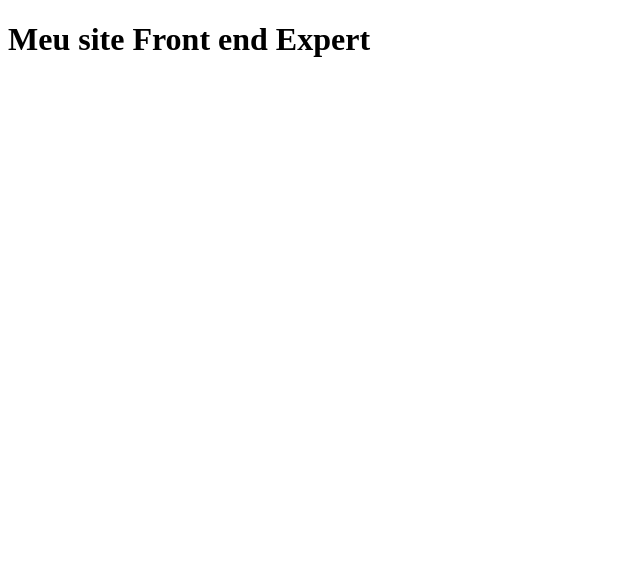
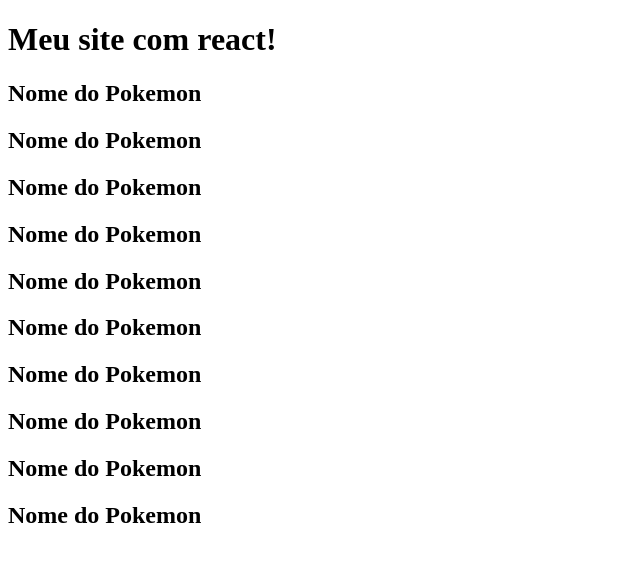
Before and after one commit to hunter-code/primeiro-repo, a React (Create React App) app: page / in a window 1280 px wide. Shown: the top 562 px of the page, without its empty margins (0-640 px from the left). Built offline with nearby package versions, Linux system fonts and the light colour scheme.

Commit message:
feat: Criação de PokemonItem  componentes e paginas pastas

```diff
--- a/public/index.html
+++ b/public/index.html
@@ -13,7 +13,7 @@
 
     <link rel="manifest" href="%PUBLIC_URL%/manifest.json" />
 
-    <title>React App</title>
+    <title>React Pokemon </title>
   </head>
   <body>
     <noscript>You need to enable JavaScript to run this app.</noscript>
--- a/src/App.tsx
+++ /dev/null
@@ -1,11 +0,0 @@
-import React from 'react';
-
-function App() {
-  return (
-    <div>
-    <h1>Meu site Front end Expert</h1>
-    </div>
-  );
-}
-
-export default App;
--- /dev/null
+++ b/src/components/PokemonItem.tsx
@@ -0,0 +1,12 @@
+function PokemonItem(){
+return(
+
+<div>
+    <h2>Nome do Pokemon</h2>
+</div>
+
+)
+
+}
+
+export default PokemonItem
--- a/src/index.tsx
+++ b/src/index.tsx
@@ -1,6 +1,6 @@
-import React from 'react';
-import ReactDOM from 'react-dom';
-import App from './App';
+import React from 'react'
+import ReactDOM from 'react-dom'
+import App from './pages/App'
 
 
 ReactDOM.render(
--- /dev/null
+++ b/src/pages/App.tsx
@@ -0,0 +1,26 @@
+
+import PokemonItem from "../components/PokemonItem"
+
+function App() {
+
+
+  return (
+  <div>
+  <h1>Meu site com react! </h1>
+  <PokemonItem/>
+  <PokemonItem/>
+  <PokemonItem/>
+  <PokemonItem/>
+  <PokemonItem/>
+  <PokemonItem/>
+  <PokemonItem/>
+  <PokemonItem/>
+  <PokemonItem/>
+  <PokemonItem/>
+  </div>
+  )
+
+
+}
+
+export default App;
```
